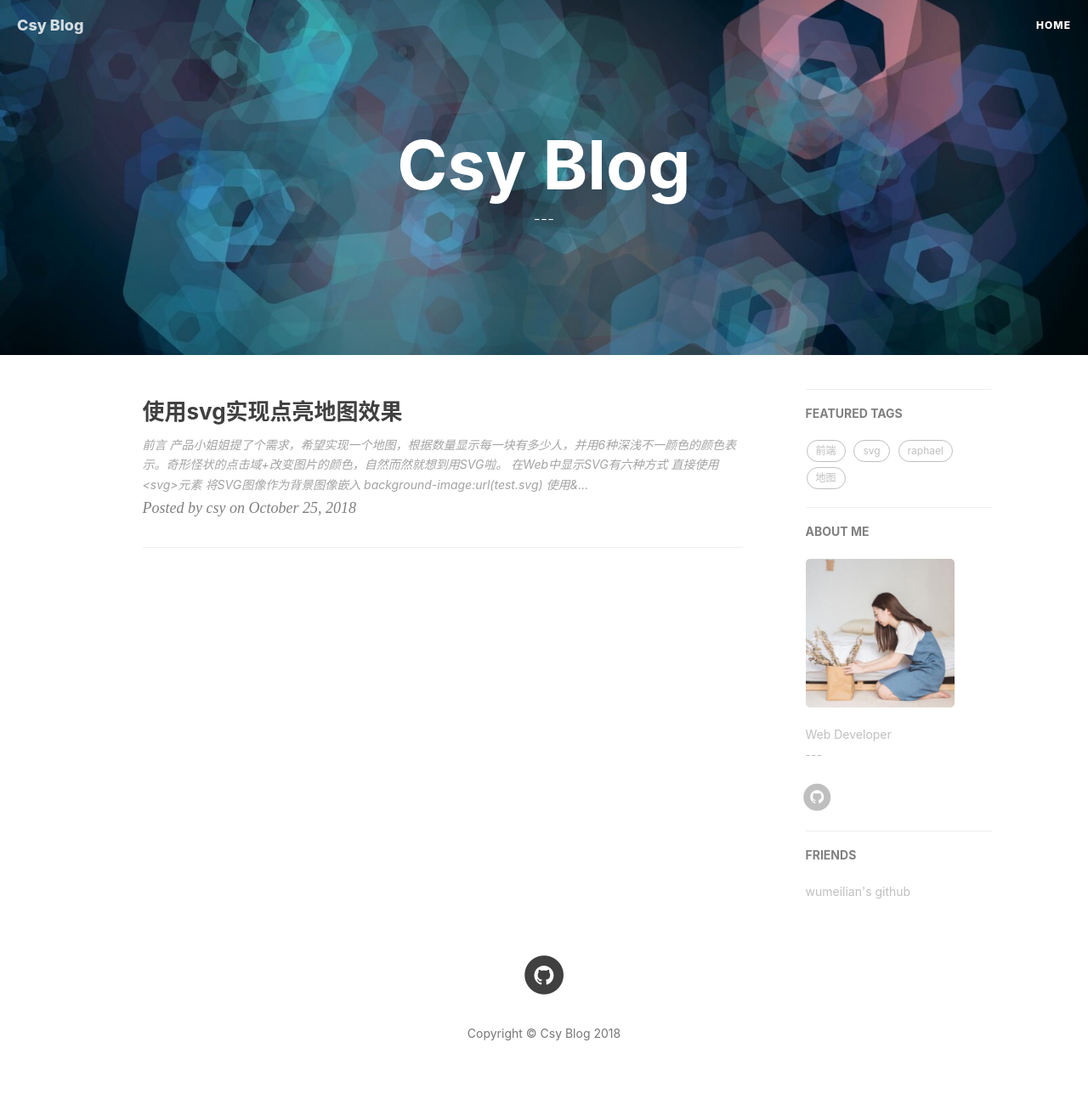
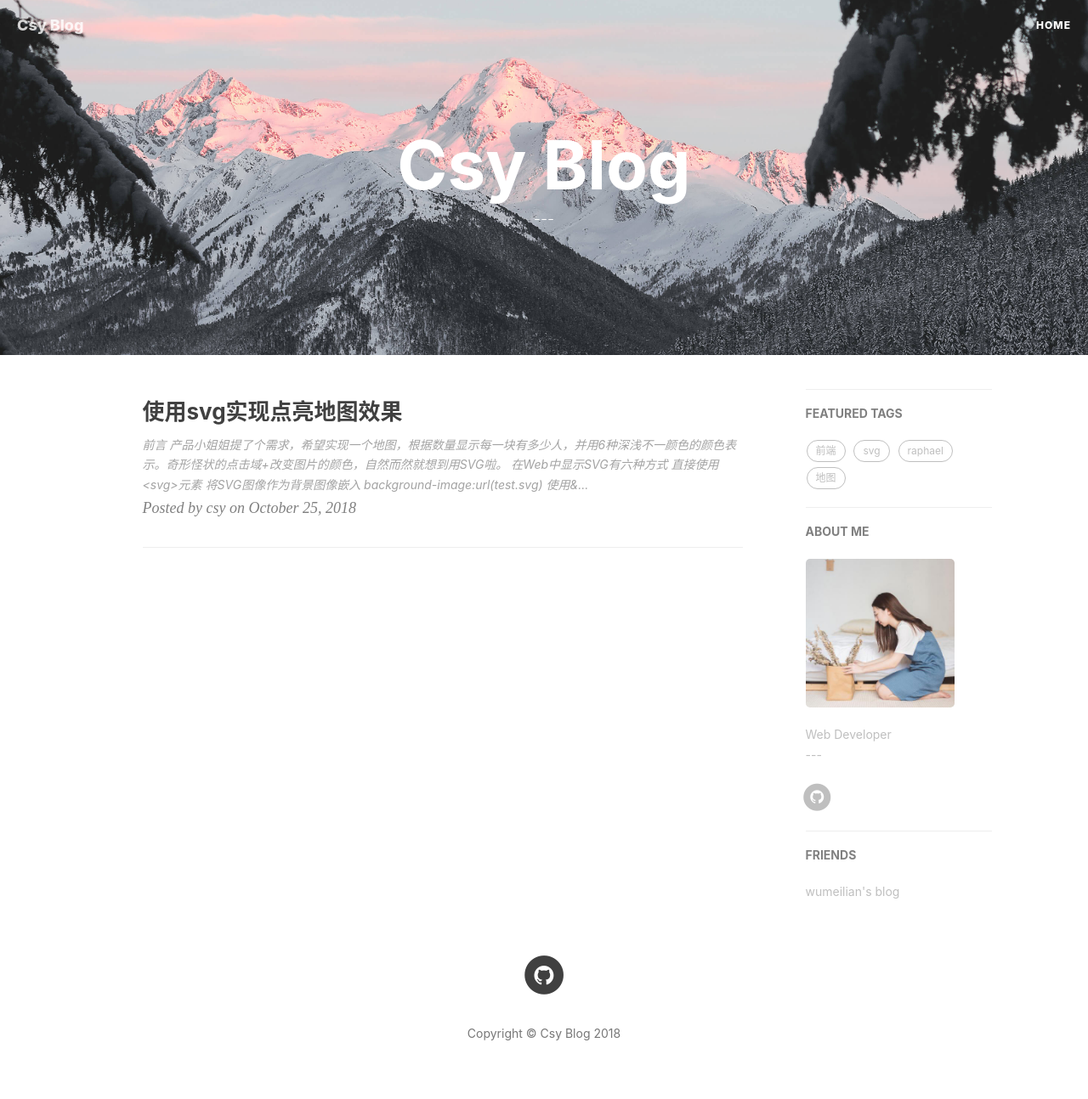
Before and after one commit to IdeaEcho/IdeaEcho.github.io, a Jekyll site: the page built from index.html, in a window 1280 px wide. Shown: the whole page at 85% size. Built offline with Jekyll 4.4.1, drawn with Linux system fonts in a browser that asks for light colours; nearby versions of some CDN libraries; the list of posts is cut into pages by our own code; comment, search, counter and statistics services are not loaded.

Commit message:
换banner

```diff
--- a/_config.yml
+++ b/_config.yml
@@ -3,7 +3,7 @@
 # Site settings
 title: Csy Blog
 SEOTitle: 陈淑瑶的博客 | Csy Blog
-header-img: img/home-bg.png
+header-img: img/home-bg2.jpg
 email: 6044407@qq.com
 description: "前端开发 | --- | 陈淑瑶，Web & Front-end Engineer | chenshuyao的个人博客呀"
 keyword: "chenshuyao, csy, 前端, Csy Blog, 博客，Web, Css, Javascript, vue"
@@ -53,6 +53,6 @@ gitalk:
 
 # Friends
 friends: [{
-  title: "wumeilian's github",
-  href: "https://github.com/wumeilian"
+  title: "wumeilian's blog",
+  href: "https://meilianwu.com/"
 }]
```
Also changed, not shown: img/home-bg.png (deleted), img/home-bg2.jpg (added), 4 other files.
